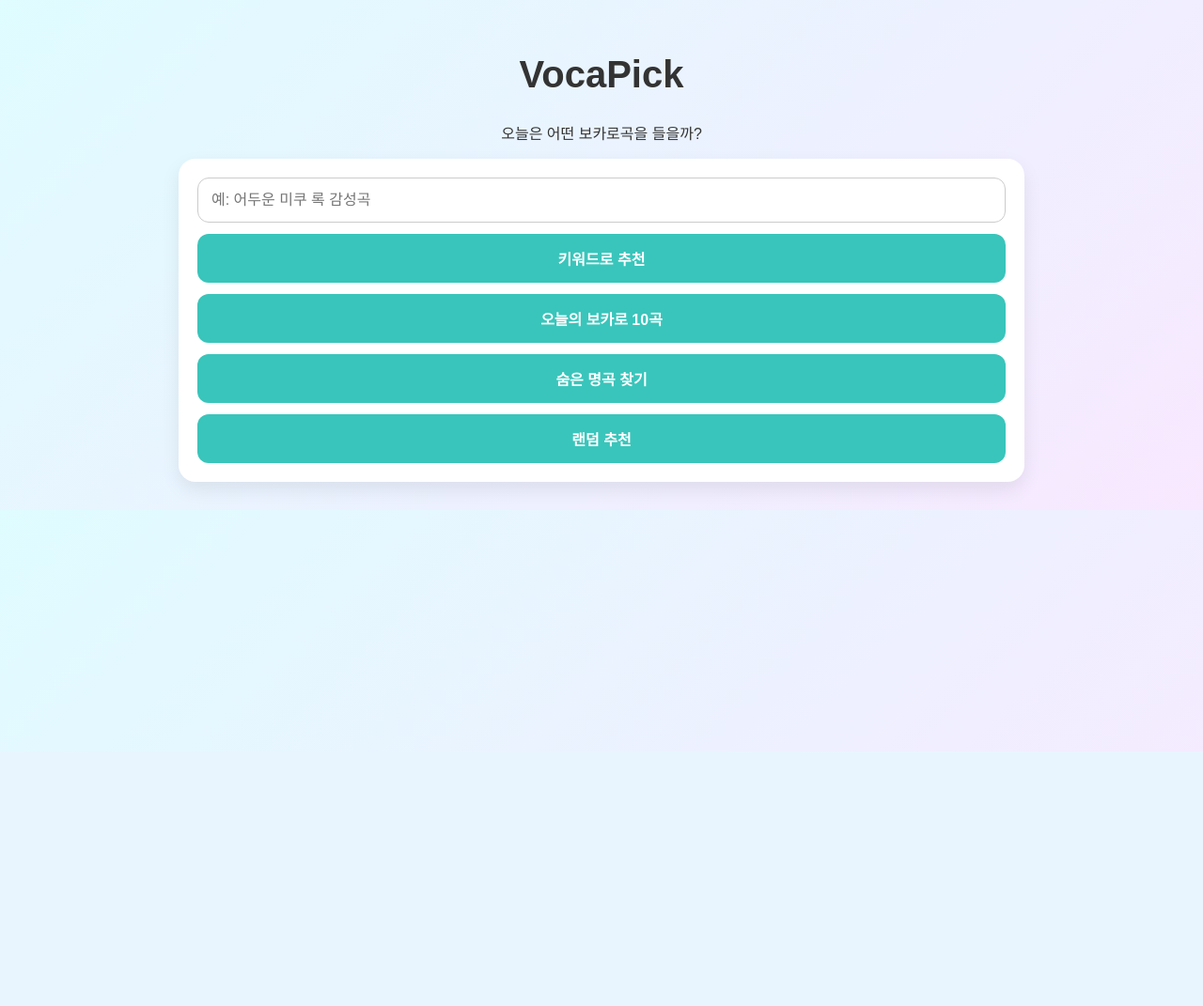
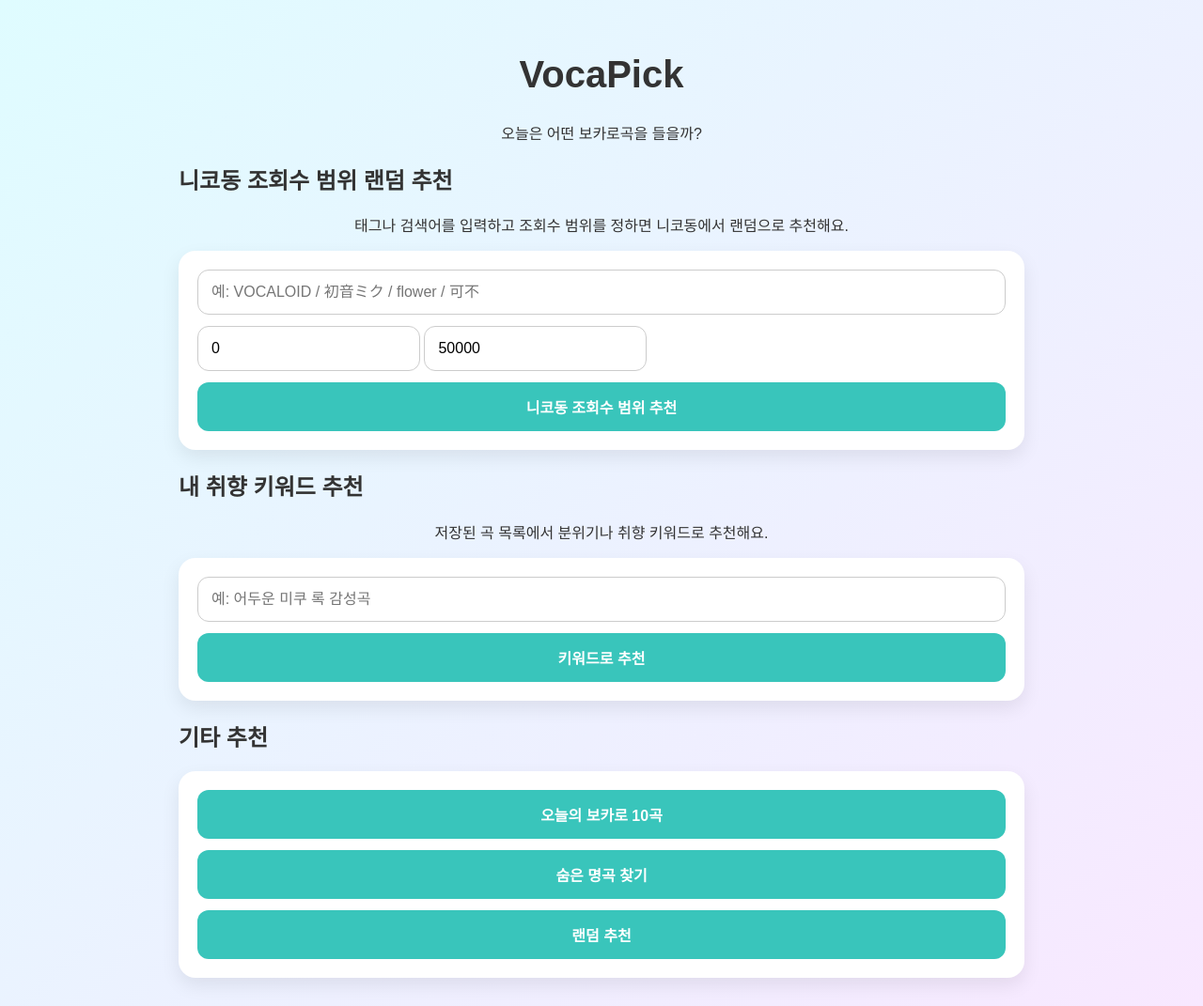
Before and after one commit to EpicenterGUY/vocalo-web, a Flask app: page / in a window 1280 px wide. Shown: the whole page at 94% size. Before the commit the page ends 800 px from the top, so only its background shows below. Run offline with Flask 3, Linux system fonts and the light colour scheme.

Commit message:
Add files via upload

```diff
--- a/templates/index.html
+++ b/templates/index.html
@@ -7,7 +7,6 @@
 
     <link rel="stylesheet" href="/static/style.css">
 
-    <!-- PWA / 아이콘 설정 -->
     <link rel="manifest" href="/static/manifest.json">
     <meta name="theme-color" content="#39c5bb">
     <link rel="icon" href="/static/miku_icon2.png">
@@ -18,18 +17,69 @@
         <h1>VocaPick</h1>
         <p class="subtitle">오늘은 어떤 보카로곡을 들을까?</p>
 
-        <form method="POST" class="search-box">
+        <!-- 1. 니코동 조회수 범위 추천 -->
+        <section class="box main-box">
+            <h2>니코동 조회수 범위 랜덤 추천</h2>
+            <p class="help-text">
+                태그나 검색어를 입력하고 조회수 범위를 정하면 니코동에서 랜덤으로 추천해요.
+            </p>
+
+            <form method="POST">
                 <input
                     type="text"
-                name="query"
+                    name="nico_query"
+                    placeholder="예: VOCALOID / 初音ミク / flower / 可不"
+                    value="{{ nico_query }}"
+                >
+
+                <div class="view-range">
+                    <input
+                        type="number"
+                        name="min_views"
+                        placeholder="최소 조회수"
+                        value="{{ min_views }}"
+                    >
+
+                    <input
+                        type="number"
+                        name="max_views"
+                        placeholder="최대 조회수"
+                        value="{{ max_views }}"
+                    >
+                </div>
+
+                <button type="submit" name="mode" value="views">
+                    니코동 조회수 범위 추천
+                </button>
+            </form>
+        </section>
+
+        <!-- 2. 내장 DB 키워드 추천 -->
+        <section class="box">
+            <h2>내 취향 키워드 추천</h2>
+            <p class="help-text">
+                저장된 곡 목록에서 분위기나 취향 키워드로 추천해요.
+            </p>
+
+            <form method="POST">
+                <input
+                    type="text"
+                    name="keyword_query"
                     placeholder="예: 어두운 미쿠 록 감성곡"
-                value="{{ query }}"
+                    value="{{ keyword_query }}"
                 >
 
                 <button type="submit" name="mode" value="keyword">
                     키워드로 추천
                 </button>
+            </form>
+        </section>
 
+        <!-- 3. 기타 추천 -->
+        <section class="box">
+            <h2>기타 추천</h2>
+
+            <form method="POST" class="button-list">
                 <button type="submit" name="mode" value="today">
                     오늘의 보카로 10곡
                 </button>
@@ -42,23 +92,39 @@
                     랜덤 추천
                 </button>
             </form>
+        </section>
+
+        {% if message %}
+            <div class="message">
+                {{ message }}
+            </div>
+        {% endif %}
 
         {% if results %}
             <div class="results">
                 {% for song in results %}
                     <div class="song-card">
+                        {% if song.thumbnail %}
+                            <img src="{{ song.thumbnail }}" alt="thumbnail" class="thumbnail">
+                        {% endif %}
+
                         <h2>{{ song.title }}</h2>
 
                         <p><strong>작곡가:</strong> {{ song.artist }}</p>
-                        <p><strong>보컬:</strong> {{ song.vocal }}</p>
+                        <p><strong>보컬/검색:</strong> {{ song.vocal }}</p>
                         <p><strong>조회수:</strong> {{ song.views }}</p>
+
+                        {% if song.description %}
                             <p>{{ song.description }}</p>
+                        {% endif %}
 
+                        {% if song.keywords %}
                             <div class="keywords">
                                 {% for keyword in song.keywords %}
                                     <span>#{{ keyword }}</span>
                                 {% endfor %}
                             </div>
+                        {% endif %}
 
                         <a href="{{ song.url }}" target="_blank">
                             영상 보러가기
```
Lines whose indentation alone changed are shown as unchanged.
